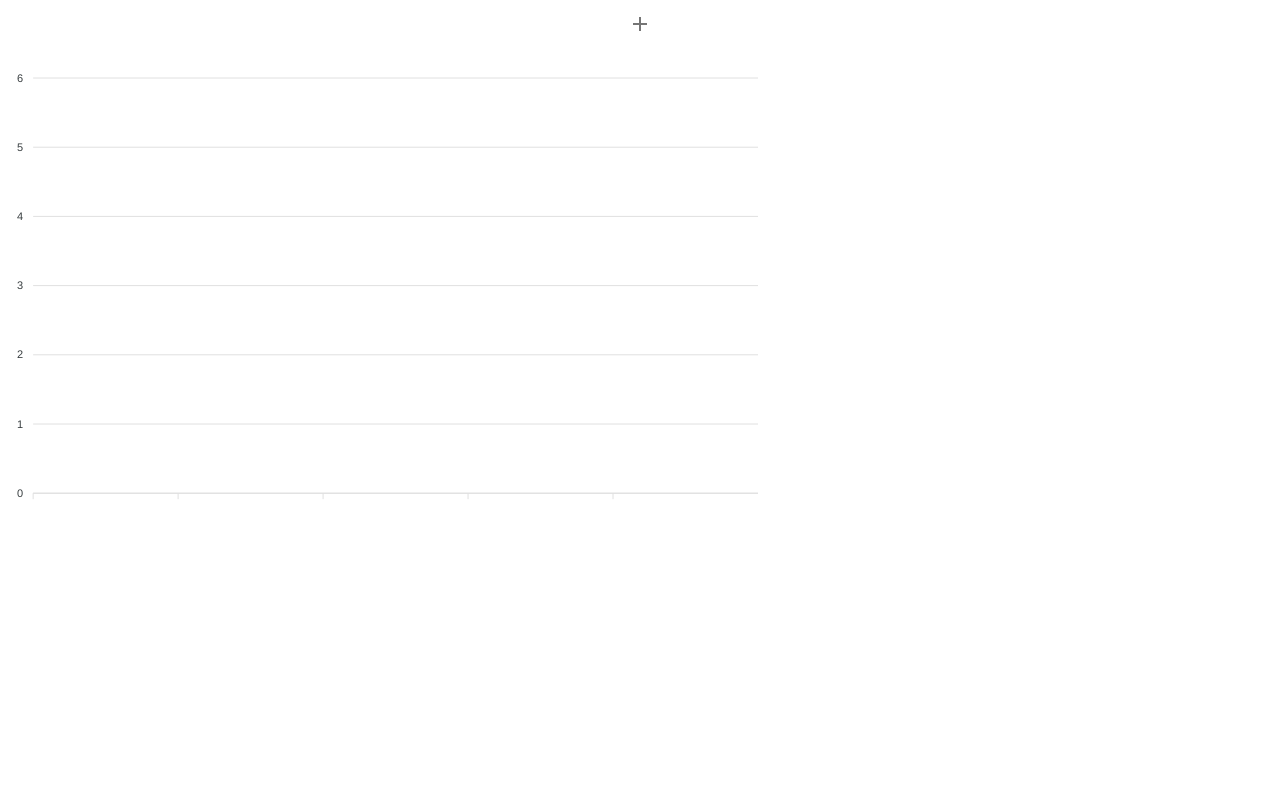
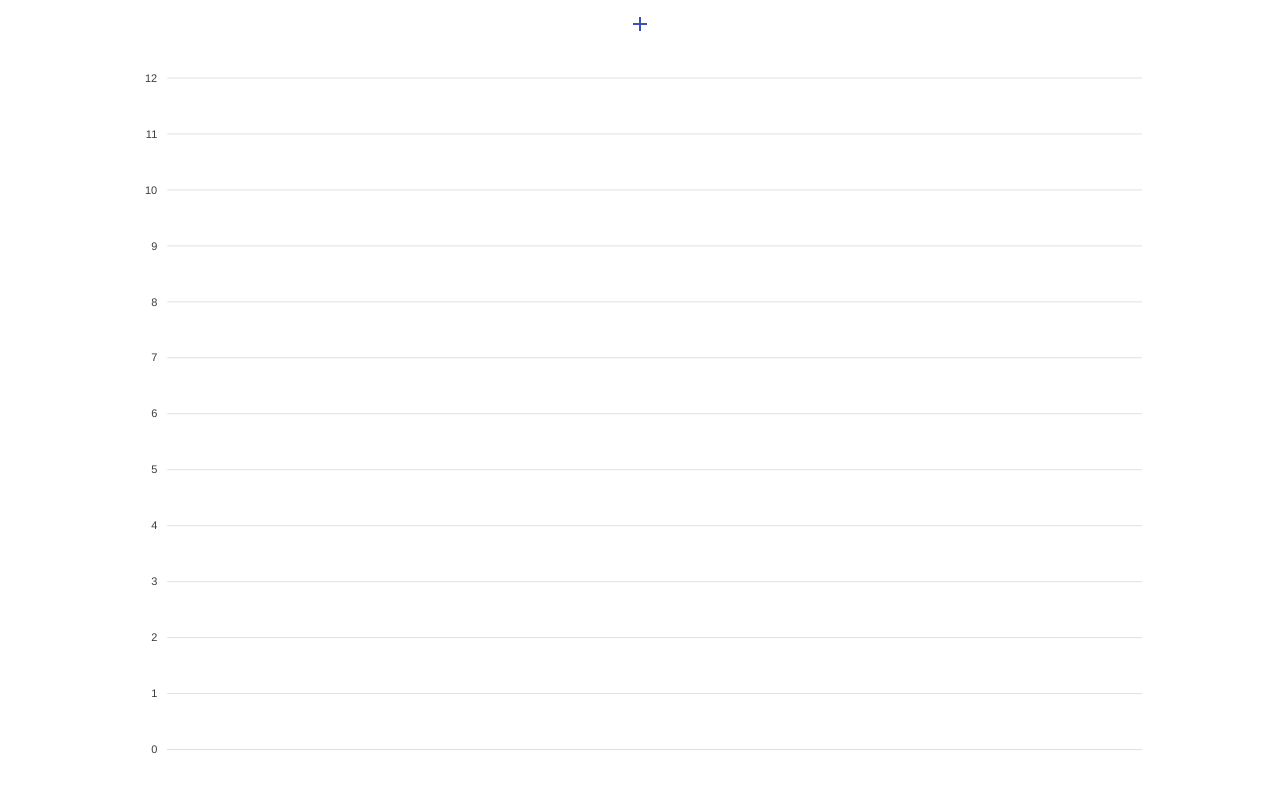
Before and after one commit to KelpWrap/weightLog, a React (Create React App) app in the folder my-app/: page / in a window 1280 px wide. Shown: the top 792 px of the page. Built offline with nearby package versions, Linux system fonts and the light colour scheme.

Commit message:
Final bug fix and comments

```diff
--- a/my-app/src/App.js
+++ b/my-app/src/App.js
@@ -2,9 +2,10 @@ import "./App.css";
 import React, { Component } from "react";
 import Graph from "./component/Graph";
 import AddDataModal from "./component/AddDataModal";
-import AddWeightBody from "./component/AddWeightBody";
 const { Map } = require("immutable");
 
+/* Main application file.
+*/
 class App extends Component {
   constructor() {
     super();
@@ -13,35 +14,60 @@ class App extends Component {
       isDateFixed: false,
       fixedDate: new Date(),
       openModal: false,
+      chartData: [],
     };
   }
 
+  //Open and closes the Modal, if the modal is closed the date is unlocked
   setOpenModal = (bool) => {
-    this.setState({openModal: bool})
+    this.setState({ openModal: bool });
+    if(!bool){
+      this.setState({isDateFixed: false})
+    }
   };
 
+  /*Creates/updates entry in map and Array. Its called when submit button is clicked in the Modals body.
+
+  */
   addDataHandleSubmit = (selectedDate, submittedWeight) => {
-    const updatedMap = this.state.datapoints.set(
-      selectedDate.toDateString(),
-      submittedWeight
-    );
-    this.setState({datapoints: updatedMap, isDateFixed: false, openModal: false})
-    return updatedMap;
+    const updatedMap = this.state.datapoints.set(selectedDate, submittedWeight);
+    const chartData = this.produceChartdata(updatedMap);
+    this.setState({
+      datapoints: updatedMap,
+      isDateFixed: false,
+      chartData: chartData,
+      openModal: false
+    });
   };
 
+  /*Delete datapoint on given date.  Its called when delete button is clicked in the Modals body.
+  */
+  deleteDatapoint = (selectedDate) => {
+    const updatedMap = this.state.datapoints.delete(selectedDate);
+    const chartData = this.produceChartdata(updatedMap);
+    this.setState({
+      datapoints: updatedMap,
+      isDateFixed: false,
+      chartData: chartData,
+      openModal: false
+    });
+  }
+
+  //Helper method that creates an Array of datapoints for the graph component
   produceChartdata = (map) => {
     const chartData = [];
     const sortedMap = map.toOrderedMap().sortBy((v, k) => k);
     sortedMap.forEach((v, k) => {
-      chartData.push({ x: k.toString().slice(4, 15), y: v });
+      chartData.push({ x: k.toDateString(), y: v });
     });
     return chartData;
   };
 
-  openDataModal = (event, charContext, config, datapoints) => {
+  //Opens the datamodal when accessed through clicking a datapoint.
+  openDataModal = (event, charContext, config) => {
     const selectedDate = new Date(
-      datapoints[config.dataPointIndex].x
-    ).toDateString();
+      this.state.chartData[config.dataPointIndex].x
+    );
     this.setState({
       openModal: true,
       isDateFixed: true,
@@ -50,7 +76,6 @@ class App extends Component {
   };
 
   render() {
-    const chartData = this.produceChartdata(this.state.datapoints);
     return (
       <div className="App">
         <AddDataModal
@@ -59,8 +84,12 @@ class App extends Component {
           isDateFixed={this.state.isDateFixed}
           fixedDate={this.state.fixedDate}
           setOpen={this.setOpenModal}
+          handleDelete={this.deleteDatapoint}
         />
-        <Graph data={chartData} onDatapointClick={this.openDataModal} />
+        <Graph
+          data={this.state.chartData}
+          onDatapointClick={this.openDataModal}
+        />
       </div>
     );
   }
--- a/my-app/src/component/AddDatapointButton.js
+++ b/my-app/src/component/AddDatapointButton.js
@@ -2,14 +2,14 @@ import React from "react";
 import { IconButton } from "@material-ui/core/";
 import Add from "@material-ui/icons/Add";
 
-class App extends React.Component {
-  render() {
+export default function App (props)  {
     return (
-      <IconButton aria-label="addButton" onClick={() => this.props.onClick()}>
-        <Add />
-      </IconButton>
+      <div style={{
+        margin:'auto'
+      }}>
+        <IconButton aria-label="addButton" onClick={() => props.onClick()} color="primary">
+          <Add />
+        </IconButton>
+      </div>
     );
-  }
 }
-
-export default App;
--- a/my-app/src/component/AddWeightBody.js
+++ b/my-app/src/component/AddWeightBody.js
@@ -16,17 +16,17 @@ function getModalStyle() {
 
 const useStyles = makeStyles((theme) => ({
   paper: {
-    position: "absolute",
-    width: 400,
+    margin: "auto",
+    width: 230,
     backgroundColor: theme.palette.background.paper,
     border: "2px solid #000",
     boxShadow: theme.shadows[5],
     padding: theme.spacing(2, 4, 3),
+    alignItems: "center",
   },
 
   root: {
     "& > *": {
-      margin: theme.spacing(1),
       width: "25ch",
     },
   },
@@ -35,21 +35,16 @@ const useStyles = makeStyles((theme) => ({
 export default function AddWeightBody(props) {
   const classes = useStyles();
   const [modalStyle] = React.useState(getModalStyle);
-  const [submittedWeight, handleWeightChange] = React.useState(
-    props.submittedWeight
-  );
 
-  const handleSubmit = () => {
-    props.handleSubmit(props.selectedDate, parseInt(submittedWeight));
-  };
-
+  //handleDateChange will only be a function if the modal is opened through the add datapoint button.
   if (typeof props.handleDateChange === "function") {
     return (
       <div style={modalStyle} className={classes.paper}>
-        <header id="Add Weight">
           Add a new Weight Datapoint
-          <div class="flexbox-container">
-            <div class="flex-item" id="DatePicker">
+          <div>
+            <div style={{
+              marginLeft:'10px'
+            }}>
               <MuiPickersUtilsProvider utils={DateFnsUtils}>
                 <DatePicker
                   value={props.selectedDate}
@@ -57,13 +52,15 @@ export default function AddWeightBody(props) {
                 />
               </MuiPickersUtilsProvider>
             </div>
-            <div>
+            <div class="flex-item">
               <NameForm
                 value={props.submittedWeight}
                 onChange={props.handleWeightChange}
               />
             </div>
-            <div>
+            <div style={{
+              marginLeft:'70px'
+            }}>
               <Button
                 variant="contained"
                 color="primary"
@@ -74,31 +71,64 @@ export default function AddWeightBody(props) {
               </Button>
             </div>
           </div>
-        </header>
       </div>
     );
+    //if the modal is opened through a datapoint click a second button to delete a point is displayed.
   } else {
     return (
       <div style={modalStyle} className={classes.paper}>
-        <header id="Add Weight">
-          Add a new Weight Datapoint
-          <div class="flexbox-container">
-            <div class="flex-item" id="DatePicker">
+        <header
+          id="Add Weight"
+          style={{
+            margin: "auto",
+          }}
+        >
+          Change or delete a Weight Datapoint
+          <div >
+            <div id="DatePicker" style={{
+              marginLeft:'10px'
+            }}>
               <MuiPickersUtilsProvider utils={DateFnsUtils}>
                 <DatePicker value={props.selectedDate} disabled={true} />
               </MuiPickersUtilsProvider>
             </div>
             <div>
-              <NameForm value={submittedWeight} onChange={handleWeightChange} />
+              <NameForm
+                value={props.submittedWeight}
+                onChange={props.handleWeightChange}
+              />
             </div>
-            <div>
+          </div>
+          <div
+            class="container"
+            style={{
+              display: "flex",
+            }}
+          >
+            <div
+              class="flex-item"
+              style={{
+                marginRight: "20px",
+              }}
+            >
               <Button
                 variant="contained"
                 color="primary"
-                onClick={handleSubmit}
+                onClick={props.handleSubmit}
               >
                 {" "}
-                Submit{" "}
+                Change{" "}
+              </Button>
+            </div>
+
+            <div class="flex-item">
+              <Button
+                variant="contained"
+                color="secondary"
+                onClick={props.handleDelete}
+              >
+                {" "}
+                Delete{" "}
               </Button>
             </div>
           </div>
--- a/my-app/src/component/Graph.css
+++ /dev/null
@@ -1,4 +0,0 @@
-#chart {
-    max-width: 200px;
-    margin: 35px auto;
-  }
--- a/my-app/src/component/Graph.js
+++ b/my-app/src/component/Graph.js
@@ -1,47 +1,48 @@
 import React from "react";
 import Charts from "react-apexcharts";
 
-class Graph extends React.Component {
-  constructor(props) {
-    super(props);
-    this.state = {
-      options: {
-        xaxis: {
-          type: "datetime",
-        },
-      },
-      series: [
+export default function Graph(props) {
+  const series = [
     {
-          name: "series-1",
+      name: "Your weight",
       data: props.data,
     },
-      ],
+  ];
+  const options = {
+    xaxis: {
+      type: "category",
+      tickPlacement: 'on',
+    },
+    tooltip: {
+      shared: false,
+      intersect: true,
+    },
+    markers:{
+      size: 7,
+      strokeOpacity: 0.9,
+
+    },
     chart: {
       events: {
         dataPointSelection: function (event, chartContext, config) {
-            props.onDatapointClick(event, chartContext, config, props.data);
+          props.onDatapointClick(event, chartContext, config);
         },
       },
     },
   };
-  }
-  render() {
+
   return (
-      <div className="app">
-        <div className="row">
+    <div style={{
+      margin: 'auto',
+      maxWidth: '80%',
+
+    }}>
         <Charts
-            options={this.state.options}
-            series={this.state.series}
+          series={series}
+          options={options}
           type="line"
-            width="60%"
+          height='480%'
         />
-        </div>
     </div>
   );
 }
-}
-
-export default function renderGraph(props) {
-  var chart = new Graph(props);
-  return chart.render();
-}
--- a/my-app/src/component/NameForm.js
+++ b/my-app/src/component/NameForm.js
@@ -1,17 +1,11 @@
 import React from "react";
 import clsx from "clsx";
 import { makeStyles } from "@material-ui/core/styles";
-import IconButton from "@material-ui/core/IconButton";
-import Input from "@material-ui/core/Input";
-import FilledInput from "@material-ui/core/FilledInput";
 import OutlinedInput from "@material-ui/core/OutlinedInput";
 import InputLabel from "@material-ui/core/InputLabel";
 import InputAdornment from "@material-ui/core/InputAdornment";
 import FormHelperText from "@material-ui/core/FormHelperText";
 import FormControl from "@material-ui/core/FormControl";
-import TextField from "@material-ui/core/TextField";
-import Visibility from "@material-ui/icons/Visibility";
-import VisibilityOff from "@material-ui/icons/VisibilityOff";
 
 const useStyles = makeStyles((theme) => ({
   root: {
@@ -32,11 +26,8 @@ const useStyles = makeStyles((theme) => ({
 export default function InputAdornments(props) {
   const classes = useStyles();
   const [values, setValues] = React.useState({
-    amount: "",
-    password: "",
     weight: "",
     weightRange: "",
-    showPassword: false,
   });
 
   const handleChange = (prop) => (event) => {
--- a/my-app/src/component/addDataModal.js
+++ b/my-app/src/component/addDataModal.js
@@ -3,6 +3,8 @@ import Modal from "@material-ui/core/Modal";
 import AddDatapointButton from "./AddDatapointButton";
 import AddWeightBody from "./AddWeightBody";
 
+/*Modal for adding data. Consists of a button
+*/
 export default function AddDataModal(props) {
   const [selectedDate, handleDateChange] = React.useState(new Date());
   const [submittedWeight, handleWeightChange] = React.useState("");
@@ -16,23 +18,32 @@ export default function AddDataModal(props) {
   };
 
   const handleSubmit = () => {
-    props.handleSubmit(selectedDate, parseInt(submittedWeight));
-    props.setOpen(false);
+    //dates are set to midnight before submitting
+    const date = selectedDate;
+    date.setHours(0,0,0,0);
+    const parsedWeight = parseInt(submittedWeight);
+    if (!isNaN(parsedWeight)){
+      props.handleSubmit(date, parseInt(submittedWeight));
+    }
+
   };
 
-  const handleChange = () => {
-    props.handleSubmit(props.selectedDate, parseInt(submittedWeight));
-    props.setOpen(false);
-  };
+  const handleDelete = () => {
+    props.handleDelete(props.fixedDate);
+  }
+
+
 
   var body = {};
+  //if the modal is opened via datapoint click the date will be fixed and a different body will be loaded
   if (props.isDateFixed) {
     body = (
       <AddWeightBody
-        selectedDate={props.selectedDate}
+        selectedDate={props.fixedDate}
         submittedWeight={submittedWeight}
         handleWeightChange={handleWeightChange}
-        handleSubmit={handleChange}
+        handleSubmit={handleSubmit}
+        handleDelete={handleDelete}
       />
     );
   } else {
```
Also changed, not shown: my-app/src/component/DataPoint.js (deleted, +0 -29 lines), my-app/src/logo.svg (deleted). Lines whose indentation alone changed are shown as unchanged.
